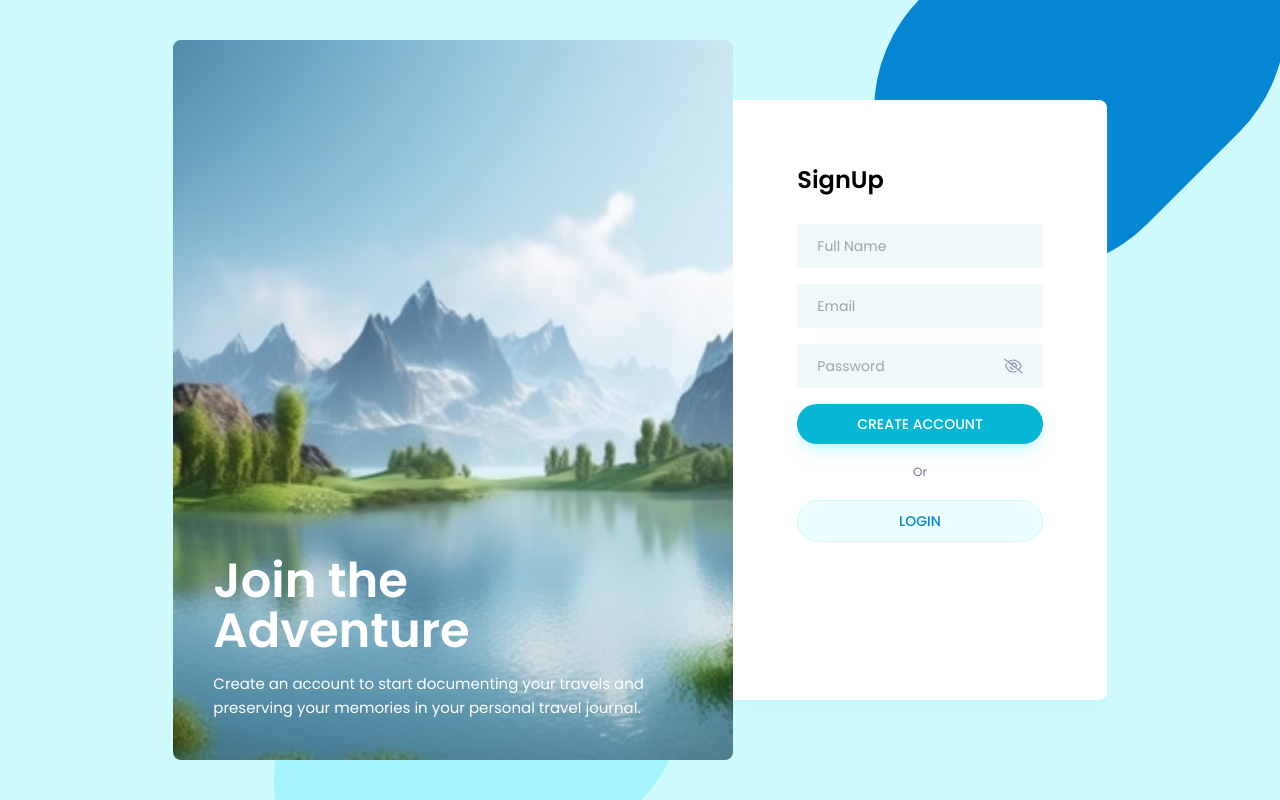
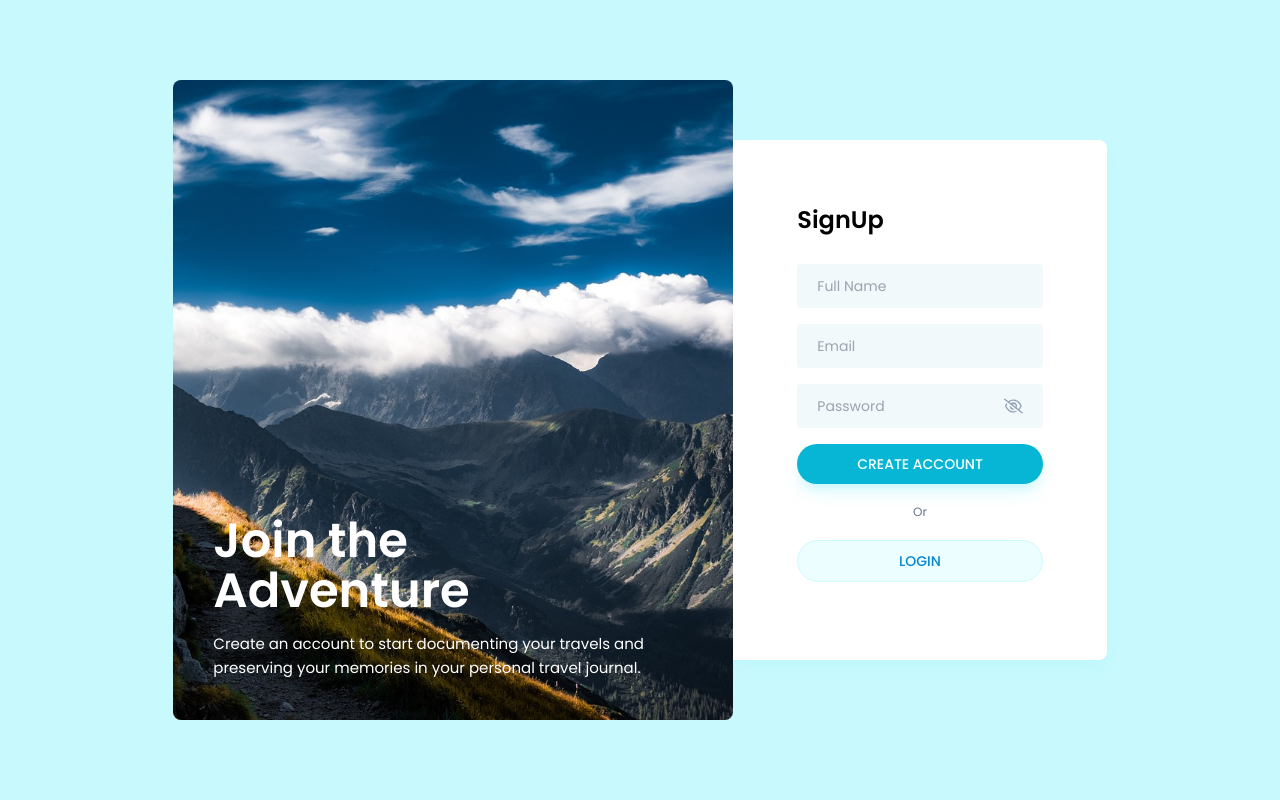
Before and after one commit to nisulaRap/travel_blog-MERN-, a React (Vite) app in the folder frontend/: page /signup in a window 1280 px wide. Built offline with nearby package versions, Linux system fonts and the light colour scheme; the HTML template or start-up script is replaced by a standard one.

Commit message:
updated margin left and right in css and changed bg-image

```diff
--- a/frontend/src/components/Cards/FilterInfoTitle.jsx
+++ b/frontend/src/components/Cards/FilterInfoTitle.jsx
@@ -27,10 +27,10 @@ const FilterInfoTitle = ({ filterType, filterDates, onClear }) => {
     filterType && (
         <div className="mb-5">
             {filterType === "search" ? (
-                <h3 className="text-lg font-medium">Search Results</h3>
+                <h3 className="text-lg font-medium ml-8">Search Results</h3>
             ) : (
                 <div className="flex items-center gap-2">
-                    <h3 className="text-lg font-medium">Travel Stories from</h3>
+                    <h3 className="text-lg font-medium ml-8">Travel Stories from</h3>
 
                     <DateRangeChip date={filterDates} />
                 </div>
--- a/frontend/src/components/Cards/TravelStoryCard.jsx
+++ b/frontend/src/components/Cards/TravelStoryCard.jsx
@@ -14,7 +14,7 @@ const TravelStoryCard = ({
     onClick,
 }) => {
   return (
-    <div className="border rounded-lg overflow-hidden bg-white hover:shadow-lg hover:shadow-slate-200 transition-all ease-in-out relative cursor-pointer">
+    <div className="border rounded-lg overflow-hidden bg-white hover:shadow-lg hover:shadow-slate-200 transition-all ease-in-out relative cursor-pointer ml-8">
         <img src={imgUrl} alt={title} className="w-full h-56 object-cover rounded-lg" onClick={onClick} />
 
         <button className="w-12 h-12 flex items-center justify-center bg-white/40 rounded-lg border border-white/30 absolute top-4 right-4" onClick={onFavouriteClick}>
--- a/frontend/src/pages/Auth/Login.jsx
+++ b/frontend/src/pages/Auth/Login.jsx
@@ -44,12 +44,12 @@ const Login = () => {
   };
 
   return (
-    <div className="h-screen bg-cyan-100 overflow-hidden relative">
-      <div className="login-ui-box right-10 -top-40" />
-      <div className="login-ui-box bg-cyan-200 -bottom-40 right-1/2" />
+    <div className="h-screen bg-[#c7f9fd] overflow-hidden relative"> {/*bg-[#e8f9fd]*/}
+      {/*<div className="login-ui-box bg-black right-10 -top-40" />
+      <div className="login-ui-box bg-red-200 -bottom-40 right-1/2" />*/}
 
       <div className="container h-screen flex items-center justify-center px-20 mx-auto">
-        <div className="w-2/4 h-[90vh] flex items-end bg-login-bg-img bg-cover bg-center rounded-lg p-10 z-50">
+        <div className="w-2/4 h-[80vh] flex items-end bg-login-bg-img bg-cover bg-center rounded-lg p-10 z-50">
           <div>
             <h4 className="text-5xl text-white font-semibold leading-[50px]">
               Capture Your <br /> Journeys
@@ -61,7 +61,7 @@ const Login = () => {
           </div>
         </div>
 
-        <div className="w-1/3 h-[75vh] bg-white rounded-r-lg relative p-16 shadow-lg shadow-cyan-200/20">
+        <div className="w-1/3 h-[65vh] bg-white rounded-r-lg relative p-16 shadow-lg shadow-cyan-200/20">
           <form onSubmit={handleLogin}>
             <h4 className="text-2xl font-semibold mb-7">Login</h4>
 
--- a/frontend/src/pages/Auth/SignUp.jsx
+++ b/frontend/src/pages/Auth/SignUp.jsx
@@ -51,12 +51,12 @@ const SignUp = () => {
   };
 
   return (
-    <div className="h-screen bg-cyan-100 overflow-hidden relative">
-      <div className="login-ui-box right-10 -top-40" />
-      <div className="login-ui-box bg-cyan-200 -bottom-40 right-1/2" />
+    <div className="h-screen bg-[#c7f9fd] overflow-hidden relative">
+      {/*<div className="login-ui-box right-10 -top-40" />
+      <div className="login-ui-box bg-cyan-200 -bottom-40 right-1/2" />*/}
 
       <div className="container h-screen flex items-center justify-center px-20 mx-auto">
-        <div className="w-2/4 h-[90vh] flex items-end bg-signup-bg-img bg-cover bg-center rounded-lg p-10 z-50">
+        <div className="w-2/4 h-[80vh] flex items-end bg-signup-bg-img bg-cover bg-center rounded-lg p-10 z-50">
           <div>
             <h4 className="text-5xl text-white font-semibold leading-[50px]">
               Join the <br /> Adventure
@@ -68,7 +68,7 @@ const SignUp = () => {
           </div>
         </div>
 
-        <div className="w-1/3 h-[75vh] bg-white rounded-r-lg relative p-16 shadow-lg shadow-cyan-200/20">
+        <div className="w-1/3 h-[65vh] bg-white rounded-r-lg relative p-16 shadow-lg shadow-cyan-200/20">
           <form onSubmit={handleSignUp}>
             <h4 className="text-2xl font-semibold mb-7">SignUp</h4>
 
--- a/frontend/src/pages/Home/Home.jsx
+++ b/frontend/src/pages/Home/Home.jsx
@@ -233,7 +233,7 @@ const Home = () => {
             )}
           </div>
 
-          <div className="w-[350px]">
+          <div className="w-[350px] mr-8">
             <div className="bg-white border border--slate-200 shadow-lg shadow-slate-200/60 rounded-lg">
               <div className="p-3">
                 <DayPicker
--- a/frontend/tailwind.config.js
+++ b/frontend/tailwind.config.js
@@ -15,8 +15,8 @@ export default {
         secondary: "#EF863E",
       },
       backgroundImage: {
-        'login-bg-img': "url('./src/assets/images/login-bg.jpg')",
-        'signup-bg-img': "url('./src/assets/images/signup-bg.jpg')",
+        'login-bg-img': "url('./src/assets/images/login-bg-2.jpg')",
+        'signup-bg-img': "url('./src/assets/images/signup-bg-2.jpg')",
       }
     },
   },
```
Also changed, not shown: frontend/src/assets/images/login-bg-2.jpg (added), frontend/src/assets/images/signup-bg-2.jpg (added).
